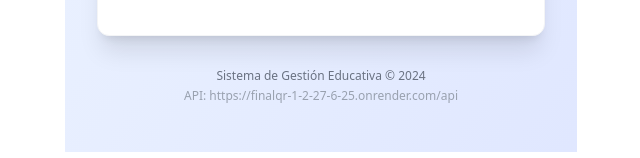
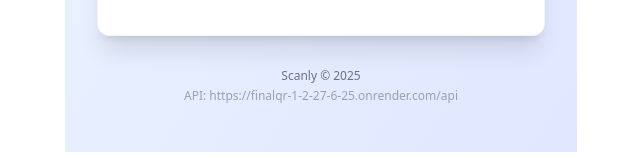
Before and after one commit to igna08/tmp-plgupload-v3-final-final2, a Next.js app in the folder my-app/: page /login in a window 1280 px wide. Shown: the part 664-822 px from the top of the page, without its empty margins (319-959 px from the left). Built offline with nearby package versions, Linux system fonts and the light colour scheme.

Commit message:
Actualizar page.tsx

```diff
--- a/my-app/src/app/login/page.tsx
+++ b/my-app/src/app/login/page.tsx
@@ -269,7 +269,7 @@ const LoginForm: React.FC = () => {
         {/* Footer */}
         <div className="mt-8 text-center">
           <p className="text-xs text-gray-500">
-            Sistema de Gestión Educativa © 2024
+            Scanly © 2025
           </p>
           <p className="text-xs text-gray-400 mt-1">
             API: {API_BASE_URL}
```
